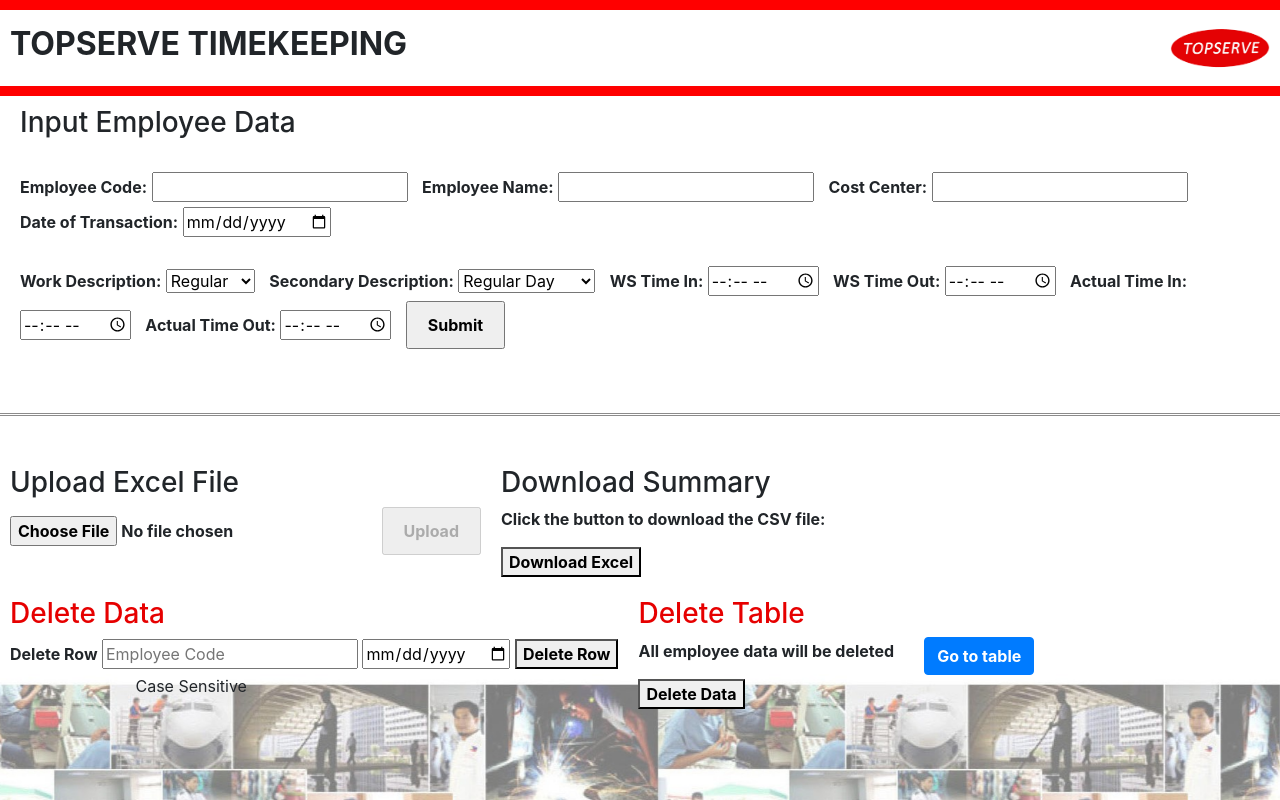
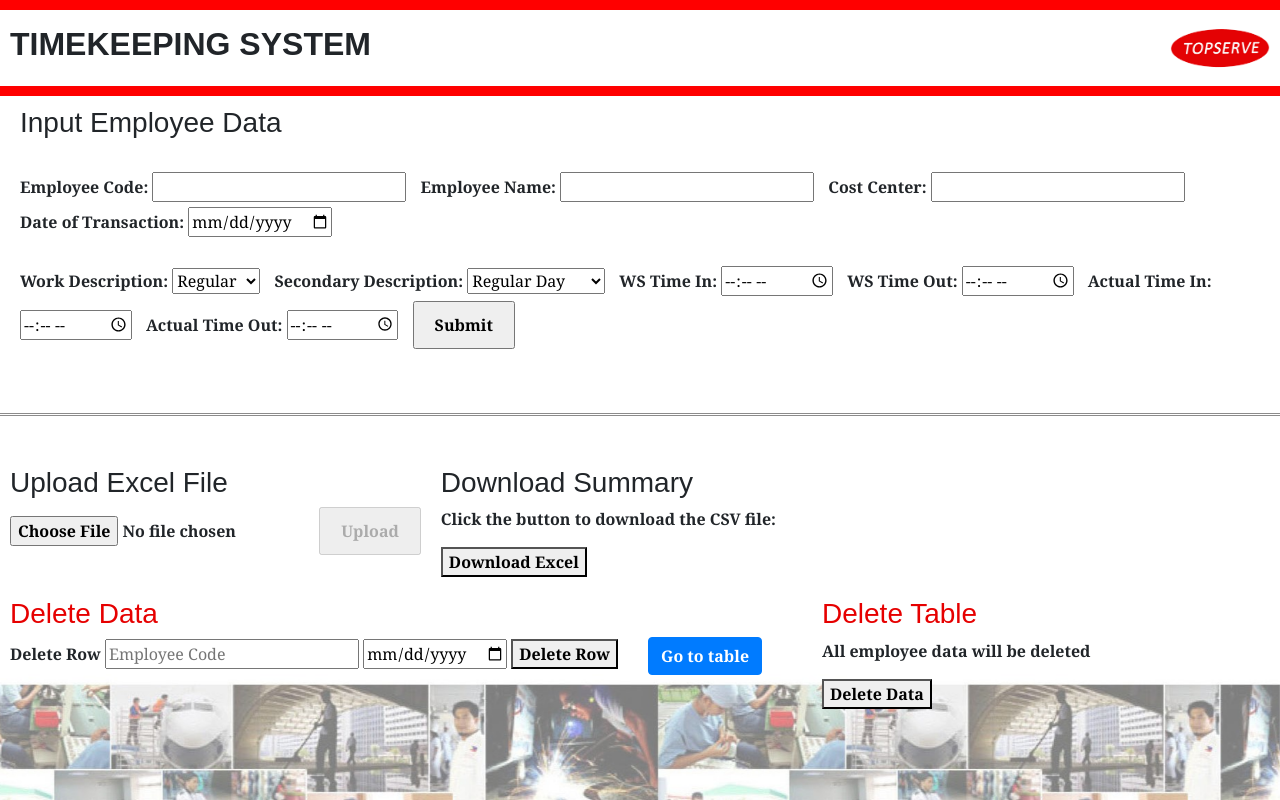
Before and after one commit to IsraelEphraim/DTR-Generator, a Flask app: page / in a window 1280 px wide. Run offline with Flask 3, Linux system fonts and the light colour scheme; some libraries are stand-ins or nearby versions.

Commit message:
Commit July 10, 2023 2

```diff
--- a/template/index.html
+++ b/template/index.html
@@ -1,7 +1,7 @@
 <!DOCTYPE html>
 <html>
 <head>
-    <title>Topserve Timekeeping System</title>
+    <title>Timekeeping System</title>
     <link rel="stylesheet" href="https://maxcdn.bootstrapcdn.com/bootstrap/4.0.0/css/bootstrap.min.css">
     <link rel="stylesheet" href="https://cdnjs.cloudflare.com/ajax/libs/bootstrap-select/1.14.0/css/bootstrap-select.min.css">
     <meta name="viewport" content="width=device-width, initial-scale=1.0">
@@ -126,6 +126,28 @@
         max-width: 960px;
         margin: 0 auto;
       }
+      body {
+        font-family: 'Cambria', sans-serif;
+        /* Add other font properties if desired */
+      }
+
+      /* Change the font family for the headers */
+      h1, h3 {
+        font-family: 'Berlin Sans FB', sans-serif;
+        /* Add other font properties if desired */
+      }
+
+      /* Change the font family for labels */
+      label {
+        font-family: 'Cambria', sans-serif;
+      }
+
+
+      input, select {
+        font-family: 'Cambria', sans-serif;
+
+      }
+
 
     </style>
 
@@ -133,7 +155,7 @@
 <body>
   <div class="background-image"></div>
     <header class="header">
-      <h1 class="title">TOPSERVE TIMEKEEPING</h1>
+      <h1 class="title">TIMEKEEPING SYSTEM</h1>
       <div class="logo-container">
         <img src="{{ url_for('static', filename='Photos/HD_TOPSERVE.png') }}" alt="Logo" class="logo">
       </div>
@@ -226,8 +248,11 @@
       <input type="text" name="delete_employee_code" id="delete_employee_code" placeholder="Employee Code">
       <input type="date" name="delete_date" id="delete_date" placeholder="Date">
       <button type="submit" style="font-weight: bold;">Delete Row</button><br>
-      <p style="margin-left: 125.5px">Case Sensitive</p>
     </form>
+</div>
+
+<div style="float: left; margin: 50px; margin-left: 20px;">
+    <a href="{{ url_for('table') }}" class="btn btn-primary" style="font-weight: bold;">Go to table</a>
 </div>
 
 <div style="float: left; margin-left: 20px; margin: 10px;">
@@ -241,10 +266,6 @@
         return confirm("Are you sure you want to delete all employee data?");
       }
     </script>
-</div>
-
-<div style="float: left; margin: 50px; margin-left: 20px;">
-    <a href="{{ url_for('table') }}" class="btn btn-primary" style="font-weight: bold;">Go to table</a>
 </div>
 
 
```
